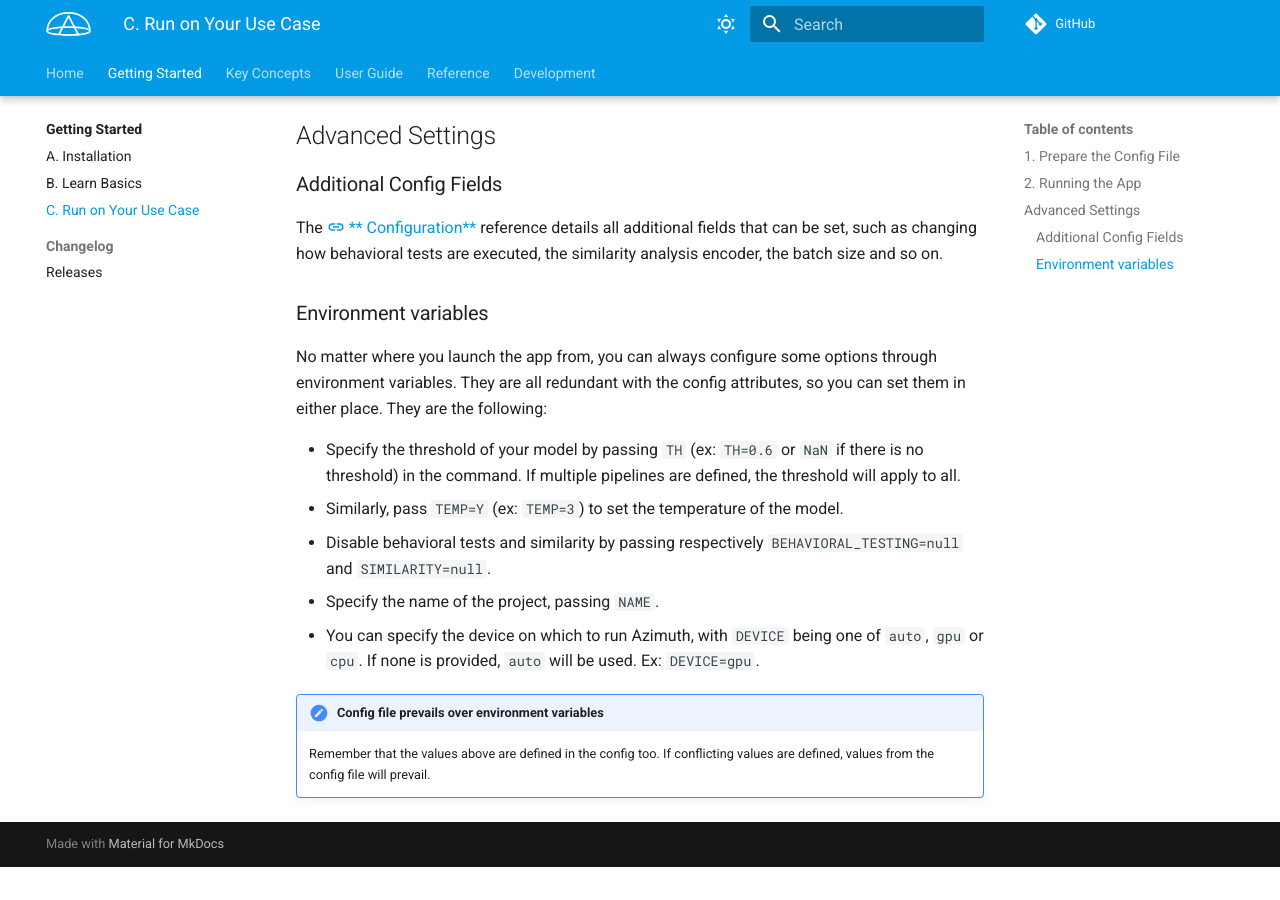
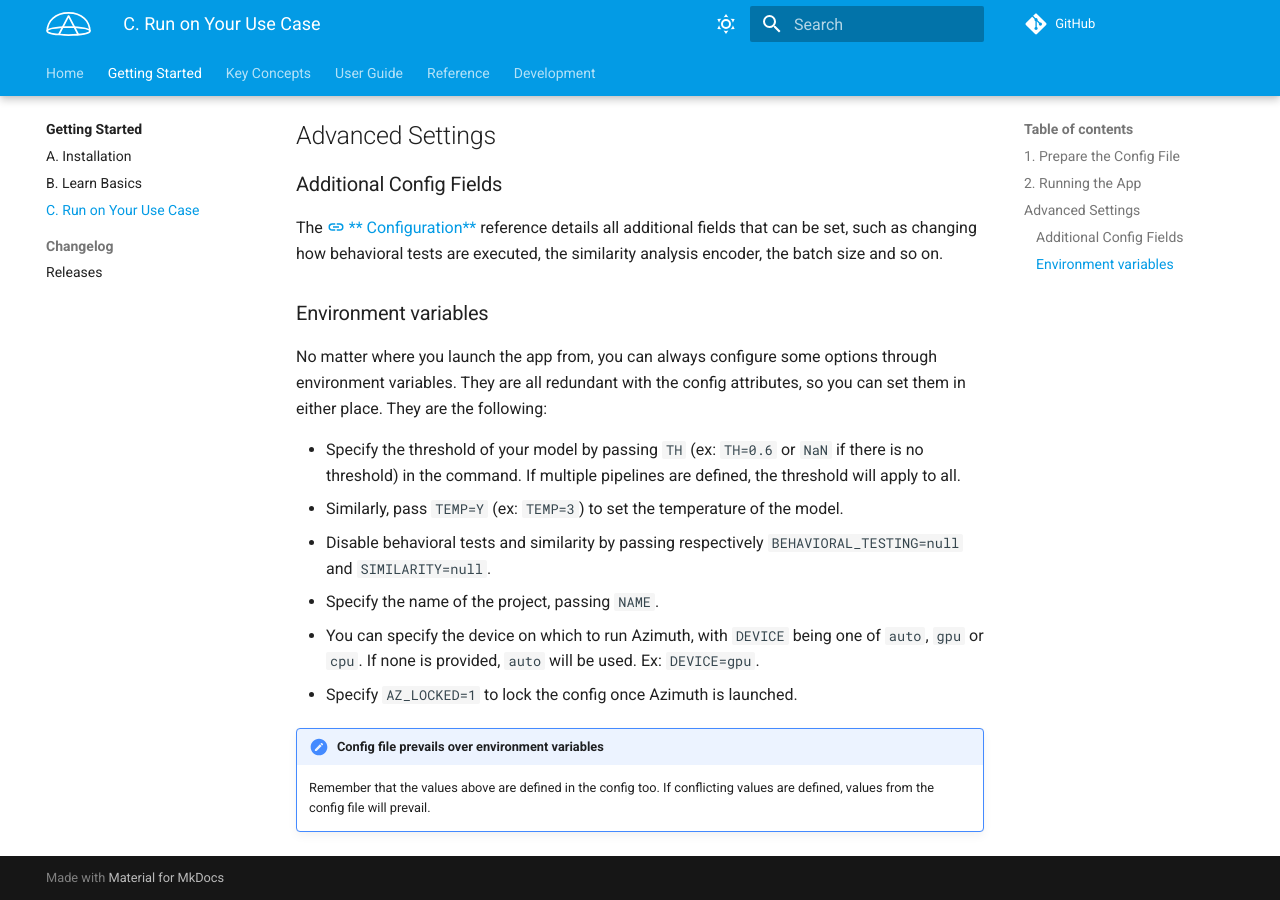
Before and after one commit to ServiceNow/azimuth, an MkDocs documentation site: the page built from docs/docs/getting-started/c-run.md, in a window 1280 px wide and 900 px high, scrolled down 2274 px. Built offline with MkDocs 1.6.1 and Material for MkDocs 9.7.7, drawn with Linux system fonts in a browser that asks for light colours; comment, search, counter and statistics services are not loaded; the version menu is left out; before the commit the page ends 3141 px from its top, so only the background shows below that.

Commit message:
Add env var

```diff
--- a/docs/docs/getting-started/c-run.md
+++ b/docs/docs/getting-started/c-run.md
@@ -131,6 +131,7 @@ They are the following:
 * Specify the name of the project, passing `NAME`.
 * You can specify the device on which to run Azimuth, with `DEVICE` being one of `auto`, `gpu` or `cpu`. If
   none is provided, `auto` will be used. Ex: `DEVICE=gpu`.
+* Specify `AZ_LOCKED=1` to lock the config once Azimuth is launched.
 
 !!! note "Config file prevails over environment variables"
 
```
